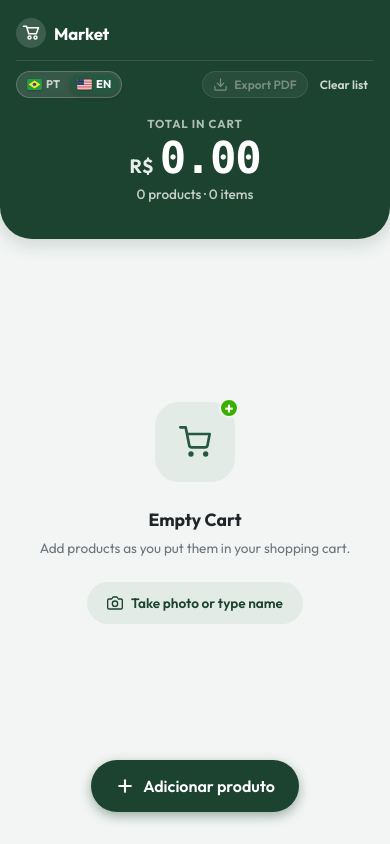
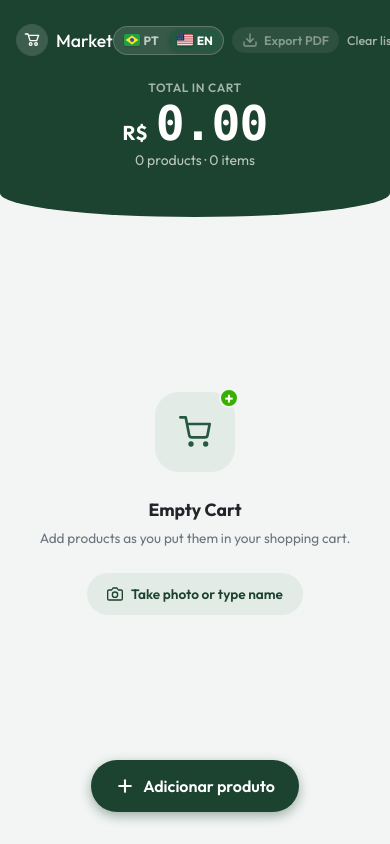
Before and after one commit to rafaeln96/minhalista, a React (Vite) app: page / in a window 390 px wide. Built offline with nearby package versions, Linux system fonts and the light colour scheme.

Commit message:
fix: restaura layout original do header e alinhamento dos cartões de produto

```diff
--- a/src/components/Header/Header.module.css
+++ b/src/components/Header/Header.module.css
@@ -1,108 +1,87 @@
 .header {
   background-color: var(--color-primary);
   color: var(--color-text-white);
-  padding: 24px 24px 44px;
-  border-radius: 0 0 32px 32px;
+  padding: 32px 24px 64px;
+  border-radius: 0 0 50% 50% / 0 0 24px 24px;
   display: flex;
   flex-direction: column;
-  gap: 20px;
-  box-shadow: 0 4px 20px rgba(28, 66, 48, 0.2);
+  gap: 32px;
 }
 
 .topRow {
   display: flex;
   justify-content: space-between;
   align-items: center;
-  gap: 12px;
-  width: 100%;
 }
 
 .logo {
   display: flex;
   align-items: center;
-  gap: 10px;
-  flex-shrink: 0;
+  gap: 8px;
 }
 
 .logoIcon {
-  width: 34px;
-  height: 34px;
+  width: 32px;
+  height: 32px;
   background-color: rgba(255, 255, 255, 0.15);
   border-radius: 50%;
   display: flex;
   align-items: center;
   justify-content: center;
-  color: #ffffff;
-  flex-shrink: 0;
 }
 
 .logoText {
-  font-weight: 700;
-  font-size: 1.15rem;
-  letter-spacing: -0.01em;
-  color: #ffffff;
-  white-space: nowrap;
+  font-weight: 500;
+  font-size: 1.1rem;
 }
 
 .topActions {
   display: flex;
   align-items: center;
   gap: 12px;
-  flex-shrink: 0;
-}
-
-.actionButtons {
-  display: flex;
-  align-items: center;
-  gap: 10px;
-  flex-shrink: 0;
 }
 
 .exportBtn {
-  color: #ffffff;
+  color: rgba(255, 255, 255, 0.9);
   display: flex;
   align-items: center;
   gap: 6px;
   justify-content: center;
-  transition: all 0.2s ease;
+  transition: all 0.2s;
   padding: 6px 14px;
   background-color: rgba(255, 255, 255, 0.15);
-  border: 1px solid rgba(255, 255, 255, 0.25);
   border-radius: 100px;
   font-weight: 600;
-  font-size: 0.82rem;
+  font-size: 0.85rem;
+  border: none;
+  cursor: pointer;
   white-space: nowrap;
-  backdrop-filter: blur(4px);
-  cursor: pointer;
 }
 
 .exportBtn:hover:not(:disabled) {
   color: var(--color-text-white);
-  background-color: rgba(255, 255, 255, 0.28);
-  transform: translateY(-1px);
+  background-color: rgba(255, 255, 255, 0.25);
+  transform: translateY(-2px);
 }
 
 .exportBtn:disabled {
-  opacity: 0.4;
+  opacity: 0.5;
   cursor: not-allowed;
 }
 
 .clearBtn {
-  color: rgba(255, 255, 255, 0.8);
-  font-size: 0.82rem;
-  font-weight: 600;
-  padding: 6px 10px;
-  transition: all 0.2s ease;
-  white-space: nowrap;
+  color: rgba(255, 255, 255, 0.6);
+  font-size: 0.85rem;
+  font-weight: 500;
+  transition: color 0.2s;
   background: transparent;
   border: none;
-  border-radius: 8px;
   cursor: pointer;
+  white-space: nowrap;
 }
 
 .clearBtn:hover {
-  color: #ffffff;
-  background: rgba(255, 255, 255, 0.1);
+  color: var(--color-text-white);
 }
 
 .totalSection {
@@ -111,105 +90,60 @@
   align-items: center;
   text-align: center;
   gap: 4px;
-  margin-top: 2px;
 }
 
 .totalLabel {
-  font-size: 0.72rem;
-  font-weight: 700;
-  color: rgba(255, 255, 255, 0.65);
-  letter-spacing: 0.08em;
+  font-size: 0.75rem;
+  font-weight: 600;
+  color: rgba(255, 255, 255, 0.6);
+  letter-spacing: 0.05em;
   text-transform: uppercase;
 }
 
 .totalValueContainer {
   display: flex;
   align-items: baseline;
-  justify-content: center;
-  gap: 6px;
+  gap: 8px;
 }
 
 .currencySymbol {
-  font-size: 1.2rem;
+  font-size: 1.25rem;
   font-weight: 700;
-  opacity: 0.9;
 }
 
 .totalValue {
-  font-size: 3.5rem;
-  font-weight: 800;
-  line-height: 1.05;
+  font-size: 4rem;
+  font-weight: 700;
+  line-height: 1;
   font-family: 'Consolas', 'Courier New', monospace;
-  letter-spacing: -0.03em;
+  letter-spacing: -0.02em;
 }
 
 .itemCount {
-  font-size: 0.85rem;
-  color: rgba(255, 255, 255, 0.75);
-  font-weight: 500;
+  font-size: 0.875rem;
+  color: rgba(255, 255, 255, 0.7);
 }
 
-/* Responsividade Mobile Extrema (App view em iPhones e Androids) */
-@media (max-width: 620px) {
+@media (max-width: 480px) {
   .header {
-    padding: 18px 16px 36px;
-    gap: 16px;
-  }
-
-  .topRow {
-    flex-wrap: wrap;
-    row-gap: 12px;
-  }
-
-  .logo {
-    gap: 8px;
-  }
-
-  .logoIcon {
-    width: 30px;
-    height: 30px;
-  }
-
-  .logoText {
-    font-size: 1.05rem;
+    padding: 24px 16px 48px;
+    gap: 24px;
   }
 
   .topActions {
-    width: 100%;
-    justify-content: space-between;
-    padding-top: 10px;
-    border-top: 1px solid rgba(255, 255, 255, 0.12);
-  }
-
-  .actionButtons {
-    gap: 6px;
+    gap: 8px;
   }
 
   .exportBtn {
     padding: 5px 10px;
-    font-size: 0.75rem;
+    font-size: 0.78rem;
   }
 
   .clearBtn {
-    padding: 5px 6px;
-    font-size: 0.75rem;
+    font-size: 0.78rem;
   }
 
   .totalValue {
-    font-size: 2.75rem;
+    font-size: 3rem;
   }
 }
-
-@media (max-width: 375px) {
-  .header {
-    padding: 16px 12px 32px;
-  }
-
-  .exportBtn span {
-    display: inline;
-  }
-
-  .totalValue {
-    font-size: 2.4rem;
-  }
-}
--- a/src/components/Header/Header.tsx
+++ b/src/components/Header/Header.tsx
@@ -30,7 +30,7 @@ export function Header() {
       <div className={styles.topRow}>
         <div className={styles.logo}>
           <div className={styles.logoIcon}>
-            <svg width="18" height="18" viewBox="0 0 24 24" fill="none" stroke="currentColor" strokeWidth="2" strokeLinecap="round" strokeLinejoin="round">
+            <svg width="16" height="16" viewBox="0 0 24 24" fill="none" stroke="currentColor" strokeWidth="2" strokeLinecap="round" strokeLinejoin="round">
               <path d="M2 3h4l3 10h10l3-8H8" />
               <circle cx="10" cy="18" r="2" />
               <circle cx="18" cy="18" r="2" />
@@ -38,34 +38,28 @@ export function Header() {
           </div>
           <span className={styles.logoText}>{t('header.logo')}</span>
         </div>
-
         <div className={styles.topActions}>
           <LanguageSelector />
-
-          <div className={styles.actionButtons}>
           <button
             type="button"
             className={styles.exportBtn}
             onClick={() => generateShoppingListPDF(products, totalUnits, totalPrice, language)}
             disabled={products.length === 0}
-              title={t('header.generatePdf')}
           >
-              <svg width="15" height="15" viewBox="0 0 24 24" fill="none" stroke="currentColor" strokeWidth="2" strokeLinecap="round" strokeLinejoin="round">
+            <svg width="16" height="16" viewBox="0 0 24 24" fill="none" stroke="currentColor" strokeWidth="2" strokeLinecap="round" strokeLinejoin="round">
               <path d="M21 15v4a2 2 0 0 1-2 2H5a2 2 0 0 1-2-2v-4"></path>
               <polyline points="7 10 12 15 17 10"></polyline>
               <line x1="12" y1="15" x2="12" y2="3"></line>
             </svg>
-              <span>{t('header.generatePdf')}</span>
+            {t('header.generatePdf')}
           </button>
           <button
             type="button"
             className={styles.clearBtn}
             onClick={() => setShowClearConfirm(true)}
-              title={t('header.clearList')}
           >
             {t('header.clearList')}
           </button>
-          </div>
         </div>
       </div>
 
--- a/src/components/LanguageSelector/LanguageSelector.module.css
+++ b/src/components/LanguageSelector/LanguageSelector.module.css
@@ -1,66 +1,48 @@
 .container {
-  display: inline-flex;
+  display: flex;
   align-items: center;
   background: rgba(255, 255, 255, 0.12);
   border: 1px solid rgba(255, 255, 255, 0.2);
   border-radius: var(--radius-xl);
-  padding: 3px;
-  gap: 3px;
-  backdrop-filter: blur(4px);
+  padding: 2px;
+  gap: 2px;
   flex-shrink: 0;
 }
 
 .langBtn {
   background: transparent;
   border: none;
-  color: rgba(255, 255, 255, 0.75);
+  color: rgba(255, 255, 255, 0.7);
   font-size: 0.75rem;
   font-weight: 700;
-  padding: 5px 10px;
-  border-radius: 14px;
+  padding: 4px 8px;
+  border-radius: 12px;
   cursor: pointer;
   transition: all 0.2s ease;
   display: flex;
   align-items: center;
-  gap: 6px;
+  gap: 4px;
   white-space: nowrap;
-  line-height: 1;
 }
 
 .langBtn:hover {
   color: #ffffff;
-  background: rgba(255, 255, 255, 0.1);
 }
 
 .active {
   background-color: var(--color-primary-light);
   color: var(--color-primary-dark);
-  box-shadow: 0 2px 6px rgba(0, 0, 0, 0.2);
+  box-shadow: 0 1px 4px rgba(0, 0, 0, 0.15);
 }
 
 .active:hover {
   color: var(--color-primary-dark);
-  background-color: var(--color-primary-light);
 }
 
 .flagIcon {
-  width: 18px;
-  height: 13px;
+  width: 16px;
+  height: 12px;
   border-radius: 2px;
   box-shadow: 0 1px 2px rgba(0, 0, 0, 0.2);
   flex-shrink: 0;
-  display: block;
 }
-
-@media (max-width: 480px) {
-  .langBtn {
-    padding: 4px 7px;
-    font-size: 0.7rem;
-    gap: 4px;
-  }
-
-  .flagIcon {
-    width: 15px;
-    height: 11px;
-  }
-}
--- a/src/components/ProductList/ProductList.module.css
+++ b/src/components/ProductList/ProductList.module.css
@@ -1,13 +1,12 @@
 .productList {
   flex: 1;
-  padding: 16px 20px 100px;
+  padding: 16px 24px 100px;
   display: flex;
   flex-direction: column;
-  gap: 12px;
+  gap: 16px;
   max-width: 800px;
   width: 100%;
   margin: 0 auto;
-  box-sizing: border-box;
 }
 
 .emptySearchState {
@@ -16,10 +15,3 @@
   color: var(--color-text-light);
   font-size: 0.95rem;
 }
-
-@media (max-width: 480px) {
-  .productList {
-    padding: 12px 12px 100px;
-    gap: 10px;
-  }
-}
--- a/src/components/SearchBar/SearchBar.module.css
+++ b/src/components/SearchBar/SearchBar.module.css
@@ -4,28 +4,25 @@
   background-color: var(--color-surface);
   border-radius: var(--radius-lg);
   padding: 0 16px;
-  margin: 12px 20px 4px;
+  margin: 16px 24px 8px;
   box-shadow: 0 2px 8px rgba(0, 0, 0, 0.05);
   position: relative;
   z-index: 51;
-  box-sizing: border-box;
 }
 
 .searchIcon {
   color: var(--color-text-light);
-  margin-right: 10px;
-  flex-shrink: 0;
+  margin-right: 12px;
 }
 
 .searchInput {
   flex: 1;
   background: transparent;
   border: none;
-  padding: 12px 0;
-  font-size: 0.95rem;
+  padding: 16px 0;
+  font-size: 1rem;
   color: var(--color-text);
   outline: none;
-  min-width: 0;
 }
 
 .searchInput::placeholder {
@@ -44,21 +41,8 @@
   justify-content: center;
   border-radius: 50%;
   transition: color 0.2s;
-  flex-shrink: 0;
 }
 
 .clearBtn:hover {
   color: var(--color-text);
 }
-
-@media (max-width: 480px) {
-  .searchContainer {
-    margin: 8px 12px 2px;
-    padding: 0 12px;
-  }
-
-  .searchInput {
-    padding: 10px 0;
-    font-size: 0.9rem;
-  }
-}
```
Also changed, not shown: src/components/ProductCard/ProductCard.module.css (+23 -78 lines). Lines whose indentation alone changed are shown as unchanged.
